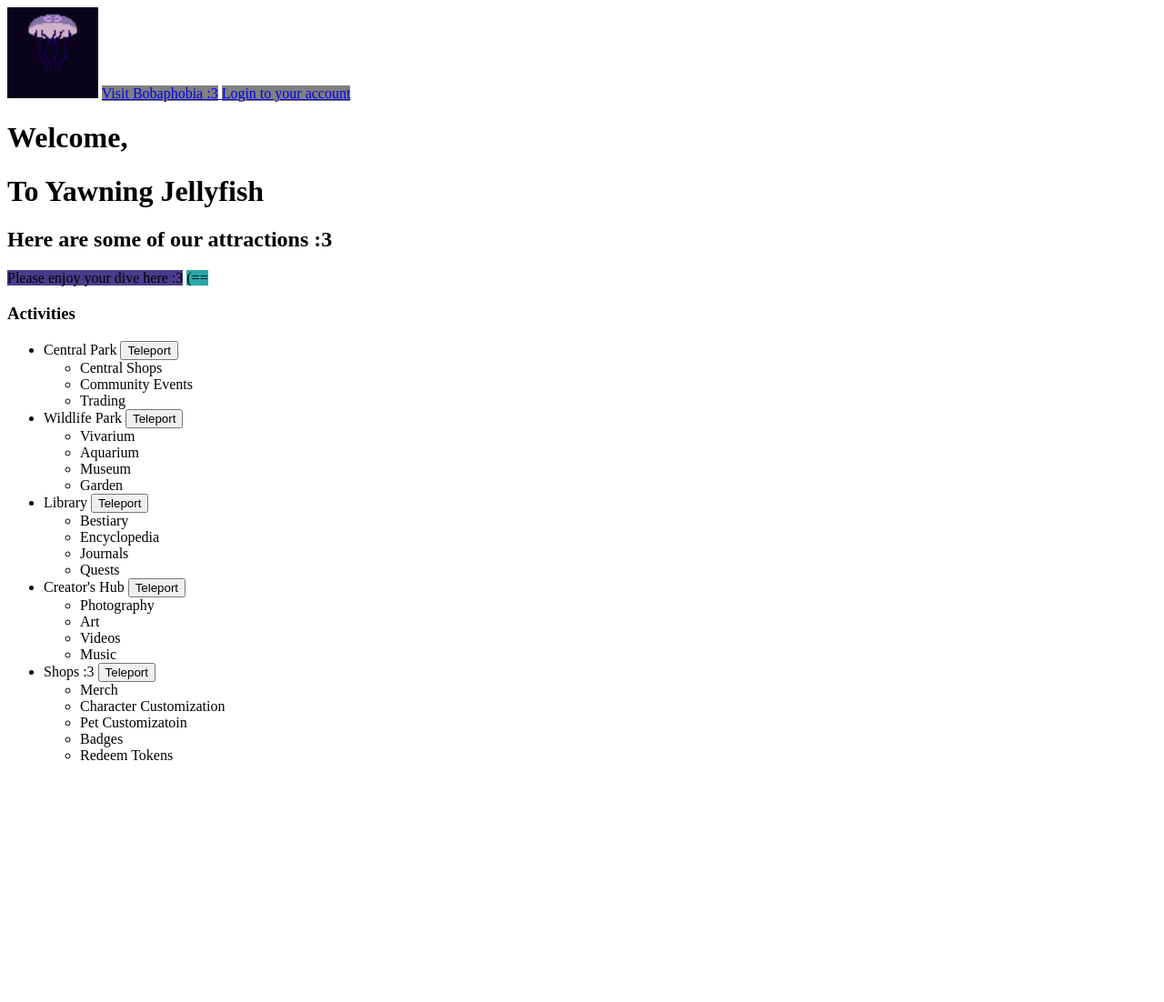
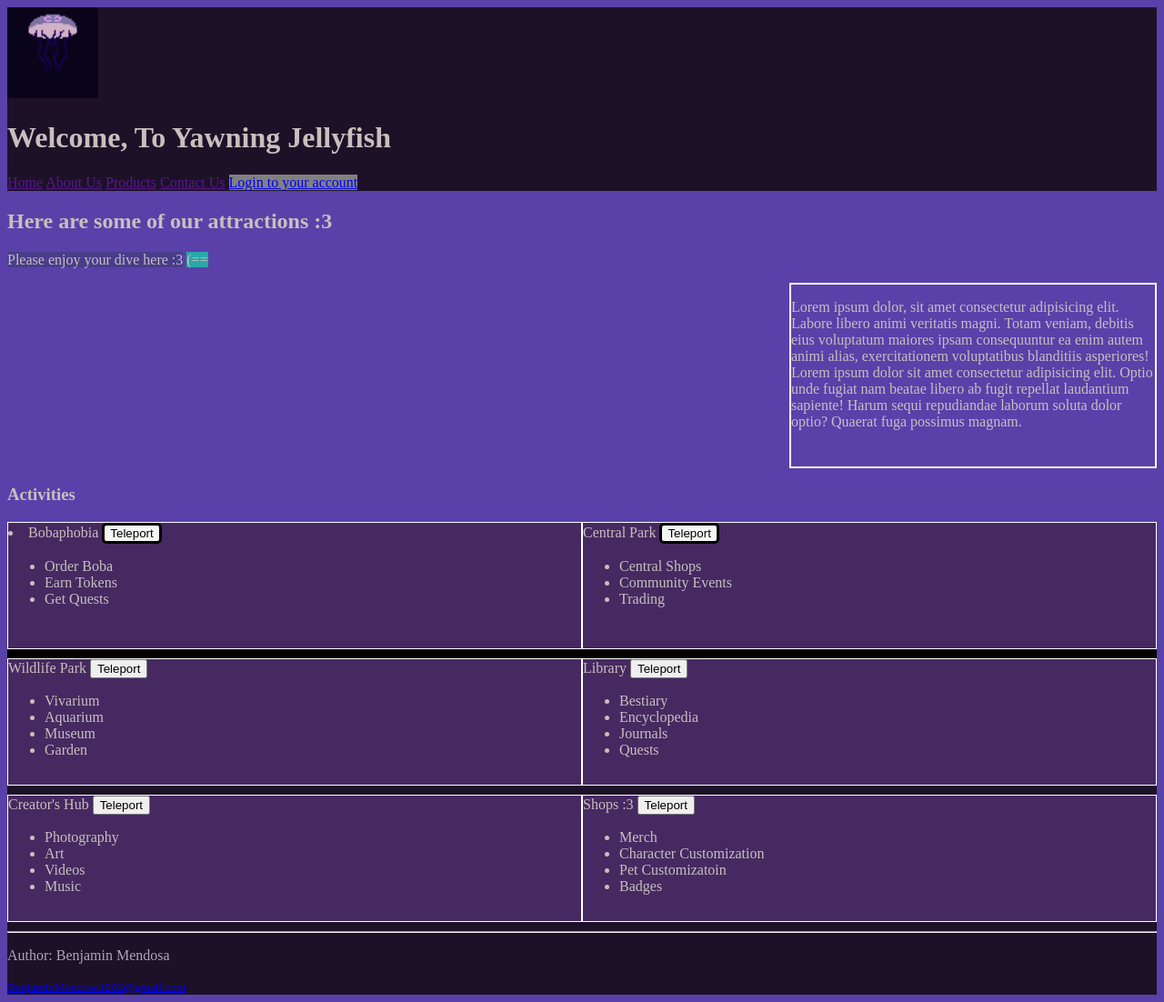
Before and after one commit to BenjaminJr-0/bobaphobia, a plain HTML site: page index.html in a window 1280 px wide. Shown: the whole page at 91% size. Before the commit the page ends 856 px from the top, so only its background shows below. Drawn offline with Linux system fonts and the light colour scheme.

Commit message:
I added light css. Learning as I go.

```diff
--- a/index.html
+++ b/index.html
@@ -4,73 +4,103 @@
     <meta mame="viewport" content="width=device-width, initial-scale=1" />
     <link rel="icon" type="image/png" href="sprites/Yawning JellyFish Logo Mark One.png">
     <title> Yawning JellyFish</title>
+    <link rel="stylesheet" href="style.css">
+  </head>
+  <body>
+    <header id="main_header">
       <img src="sprites/Yawning JellyFish Logo Mark One.png"
         alt="Yawning Jellyfish Logo"
         height="100">
-    </a>
-    <link rel="stylesheet" href="style.css">
-  </head>
-  <body>
+        <!-- This just makes a floating box over text
+        <div id="floating_box">
+      <div id="cat">:3</div>
+    </div>
+      -->
+      <h1 id="meow">Welcome, To <strong>Yawning Jellyfish</strong></h1>
 
-
-    <a href="bobaphobia.html"
-    target="_blank"
-    title="Visits Bobaphobia">
-    <span style="background-color: grey;">Visit Bobaphobia :3</span>
-    </a>
+      <a href="">Home</a>
+      <a href="">About Us</a>
+      <a href="">Products</a>
+      <a href="">Contact Us</a>
 
       <a href="login.html"
       target="_blank"
       title="Visits Login page">
       <span style="background-color: grey;">Login to your account</span>
       </a>
+    </header>
 
-
-    <h1 id="meow">Welcome,</h1>
-      <h1> <div>To <strong>Yawning Jellyfish</strong></div></h1>
+  </body>
+  <body>
     <h2>Here are some of our attractions :3</h2>
     <p><span style="background-color: darkslateblue;">Please enjoy your dive here :3</span>  <span style="background-color: rgb(40, 168, 168);">(==</span></p>
 
-  </body>
-  <body>
+    <div id="lorem_box">
+      <p>Lorem ipsum dolor, sit amet consectetur adipisicing elit. Labore libero animi veritatis magni. Totam veniam, debitis eius voluptatum maiores ipsam consequuntur ea enim autem animi alias, exercitationem voluptatibus blanditiis asperiores! Lorem ipsum dolor sit amet consectetur adipisicing elit. Optio unde fugiat nam beatae libero ab fugit repellat laudantium sapiente! Harum sequi repudiandae laborum soluta dolor optio? Quaerat fuga possimus magnam.</p>
+    </div>
+
+    <!--The Start of all the Activites on website with buttons linking to other html files-->
+
     <h3> Activities</h3>
+    <div class="activity_container">
+      <div class="activities">
+      <li>Bobaphobia <button class= "tele_button" id="activities_button">Teleport</button></li>
       <ul>
-      <li>Central Park <button>Teleport</button></li>
+        <li>Order Boba</li>
+        <li>Earn Tokens</li>
+        <li>Get Quests</li>
+       </div>
+    <div class="activities">
+      Central Park <button onclick="meow()" class="tele_button">Teleport</button>
       <ul>
         <li>Central Shops</li>
         <li>Community Events</li>
         <li>Trading</li>
       </ul>
-      <li>Wildlife Park <button>Teleport</button></li>
+    </div>
+    <div class="activities">
+      Wildlife Park <button>Teleport</button>
       <ul>
         <li>Vivarium</li>
         <li>Aquarium</li>
         <li>Museum</li>
         <li>Garden</li>
       </ul>
-      <li>Library <button>Teleport</button></li>
+    </div>
+    <div class="activities">
+      Library <button>Teleport</button>
       <ul>
         <li>Bestiary</li>
         <li>Encyclopedia</li>
         <li>Journals</li>
         <li>Quests</li>
       </ul>
-      <li>Creator's Hub <button>Teleport</button></li>
+    </div>
+    <div class="activities">
+      Creator's Hub <button>Teleport</button>
       <ul>
         <li>Photography</li>
         <li>Art</li>
         <li>Videos</li>
         <li>Music</li>
       </ul>
-      <li>Shops :3 <button>Teleport</button></li>
+    </div>
+      <div class="activities">
+      Shops :3 <button>Teleport</button>
       <ul>
         <li>Merch</li>
         <li>Character Customization</li>
         <li>Pet Customizatoin</li>
         <li>Badges</li>
-        <li>Redeem Tokens</li>
       </ul>
-    </ul>
+      </div>
+    </div>
+    <footer id="main_footer">
+      <hr>
+      <p style = color:#B2A3B5>Author: Benjamin Mendosa</p>
+      <small><a href="benjaminmendosa1202@gmail.com">BenjaminMendosa1202@gmail.com</a></small>
+    </footer>
+    <script src="teleport.js"></script>
   </body>
 
 </html>
--- a/login.js
+++ b/login.js
@@ -3,6 +3,7 @@
 console.log(`Hola`)
 
 let username;
+let email;
 document.getElementById("mySubmit").onclick = function(){
     username = document.getElementById("usrname").value;
     document.getElementById("MyH1").textContent = `Welcome ${username}`
--- /dev/null
+++ b/style.css
@@ -0,0 +1,68 @@
+/*Look into the display:block;  inline and inline-block
+ mess with width and height too.  checkout visibility:none; and hidden; */
+
+#main_header{
+    background-color: #1D1128;
+}
+
+#main_footer{
+    background-color: #1D1128;
+}
+
+body{
+    background-color: #5941A9;
+    color: #cabebe;
+}
+
+#lorem_box{
+    border:2px solid white;
+    height:200px;
+    width:400px;
+    margin-left: auto;
+    overflow:scroll;
+
+}
+
+.tele_button{
+    background-color: whitesmoke;
+    cursor:pointer;
+    border-style: solid;
+    border-width:3px;
+    border-color:black;
+    border-radius:5px
+}
+/* These are margins. Also look into float for animal wiki*/
+.activities{
+    border:1px solid white;
+    margin-bottom:10px;
+    background-color: #462961;
+    box-sizing:border-box;
+    overflow:scroll;
+    width: 50%;
+    height:140px;
+    float:left;
+}
+.activity_container{
+  background-color: black;
+  height:25vh;
+}
+
+/*#floating_box{
+  width:100px;
+  height:100px;
+  background-color:white;
+  position:fixed;
+  left:1000px;
+  top:0px;
+}
+
+#cat{
+  width:75px;
+  height:75px;
+  background-color: #5941A9;
+  position: absolute;
+  top:13px;
+  left:13px;
+  text-align:center;
+}
+*/
--- /dev/null
+++ b/teleport.js
@@ -0,0 +1,10 @@
+  const visit_boba = document.getElementById("activities_button");
+  console.log("Hola :3");
+
+  visit_boba.onclick = function(){
+      window.location.href ="bobaphobia.html";
+  }
+
+  function meow(){
+      window.location.href="bobaphobia.html"
+  }
```
Lines whose indentation alone changed are shown as unchanged.
